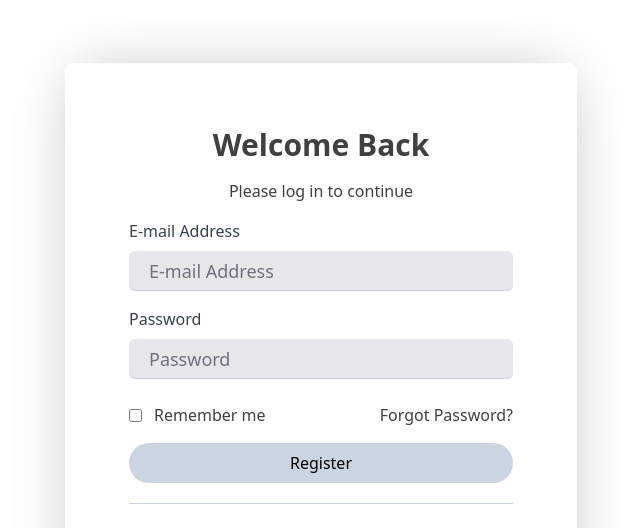
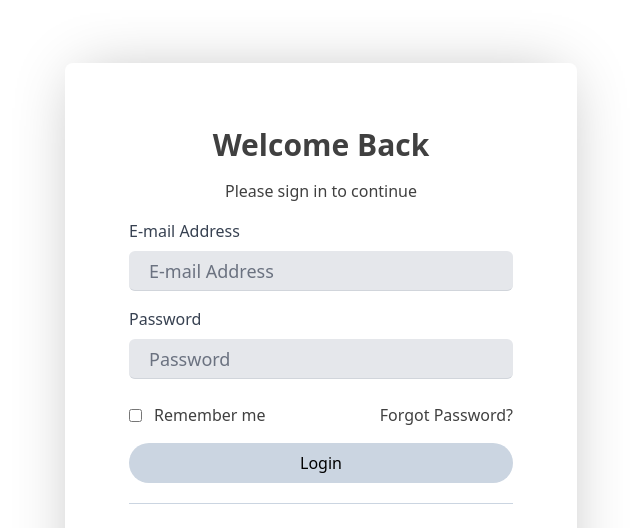
Before and after one commit to jklis2/My_Real_Estate, a React (Vite) app in the folder Client/: page /auth/login in a window 1280 px wide. Shown: the top 528 px of the page, without its empty margins (319-959 px from the left). Built offline with nearby package versions, Linux system fonts and the light colour scheme.

Commit message:
chore: Change name of Login Button

```diff
--- a/Client/src/routes/Login.tsx
+++ b/Client/src/routes/Login.tsx
@@ -11,7 +11,7 @@ export default function Login() {
     <>
       <div className="text-center">
         <H2 className="mb-4">Welcome Back</H2>
-        <P>Please log in to continue</P>
+        <P>Please sign in to continue</P>
       </div>
       <LoginForm />
       <div className="flex justify-between items-center pt-1">
@@ -21,7 +21,7 @@ export default function Login() {
         </div>
         <P className="text-sm text-blue-600 pt-5">Forgot Password?</P>
       </div>
-      <Button className="mt-4 w-full ">Register</Button>
+      <Button className="mt-4 w-full ">Login</Button>
       <div className="text-center border-t border-b border-slate-300 mt-5">
         <P className="my-5">Or sign in with:</P>
         <div className="flex gap-2 mb-5">
```
